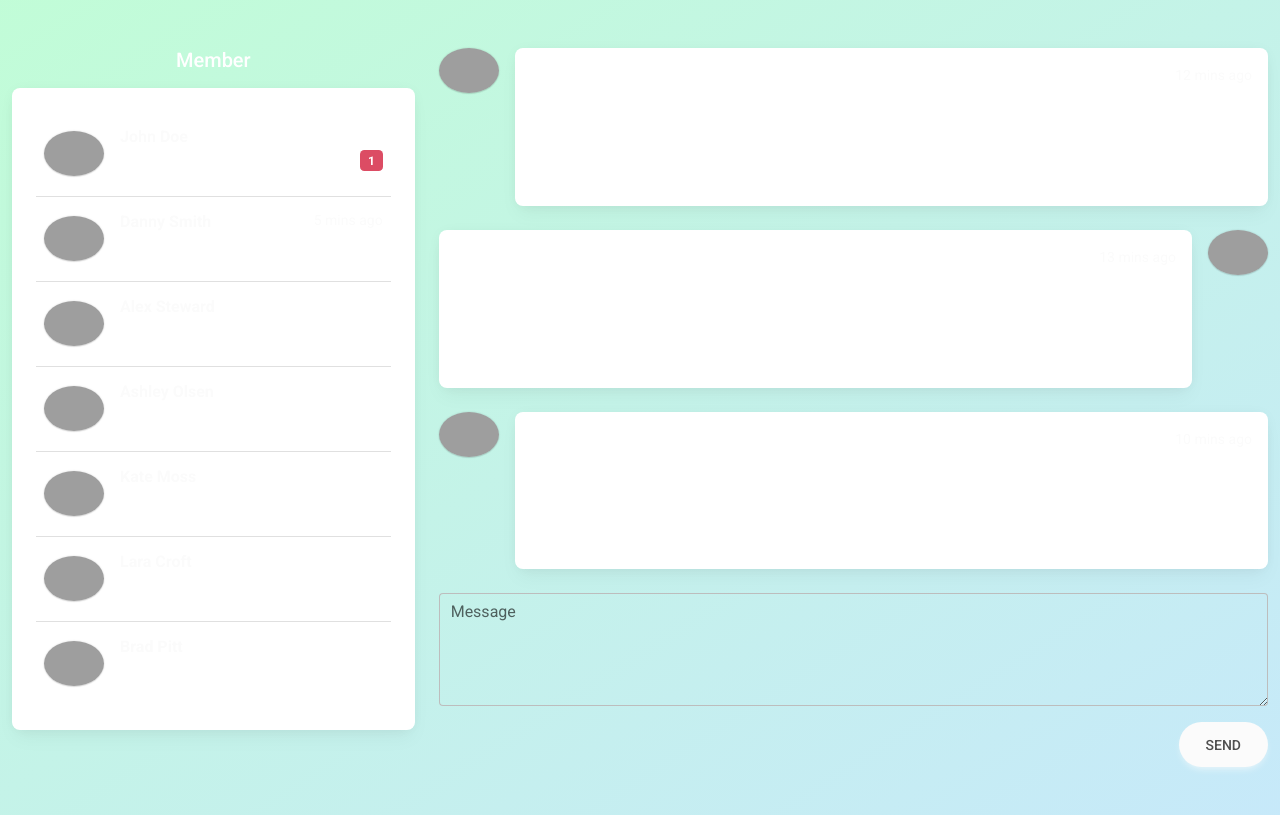
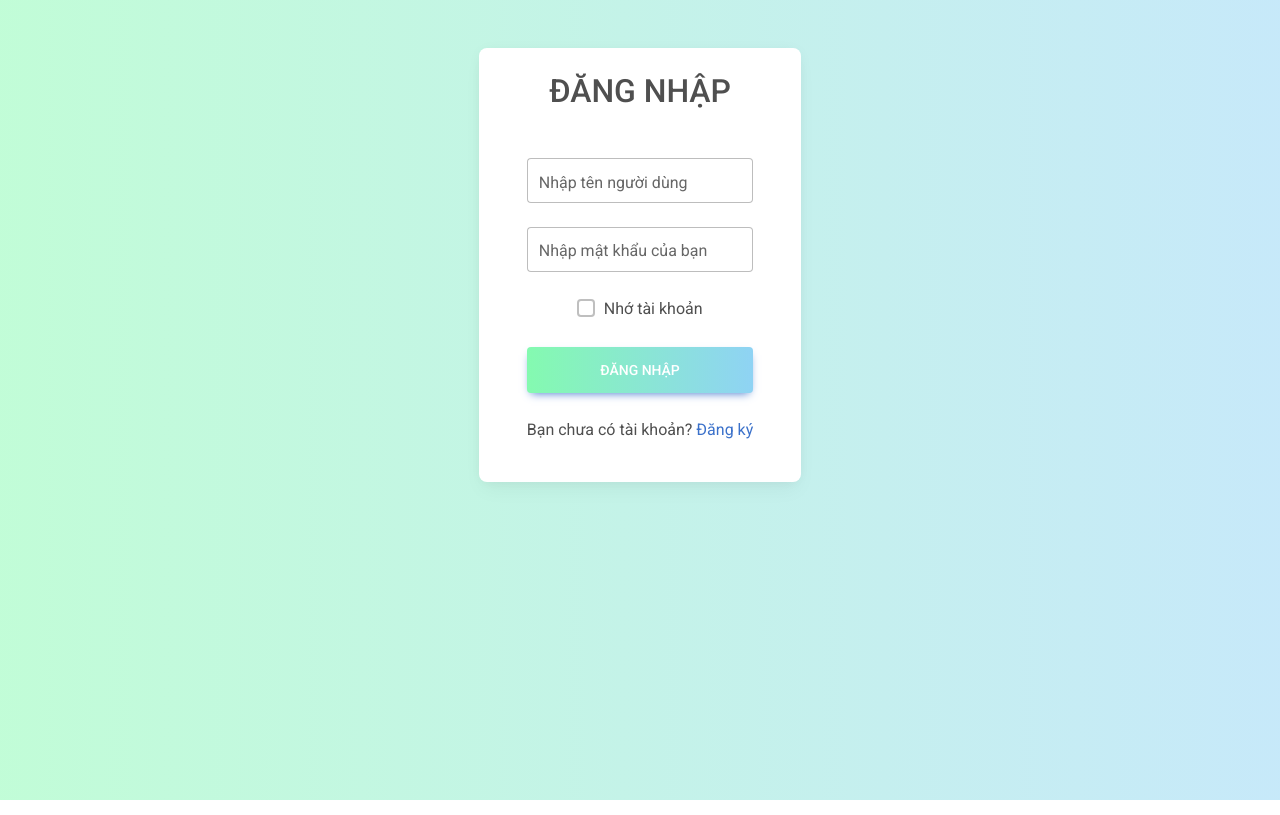
Before and after one commit to khanhnhuvuong/doAnFrontEnd, a React (Create React App) app: page / in a window 1280 px wide. Built offline with nearby package versions, Linux system fonts and the light colour scheme; no server answers; grey boxes are pictures that could not be loaded.

Commit message:
chuc nang logout

```diff
--- a/package.json
+++ b/package.json
@@ -37,5 +37,8 @@
       "last 1 firefox version",
       "last 1 safari version"
     ]
+  },
+  "devDependencies": {
+    "react-router-dom": "^5.2.0"
   }
 }
--- a/src/App.js
+++ b/src/App.js
@@ -2,11 +2,22 @@ import './App.css';
 import Register from "./components/register";
 import Login from "./components/login";
 import Chat from "./components/chatApp";
+import {Switch, Route, BrowserRouter} from "react-router-dom";
 function App() {
         return (
-            <div className={App}>
-                <Chat/>
-            </div>
+            <BrowserRouter>
+                <Switch>
+                    <Route exact path="/">
+                        <Login />
+                    </Route>
+                    <Route path="/register">
+                        <Register />
+                    </Route>
+                    <Route path="/chatApp">
+                        <Chat/>
+                    </Route>
+                </Switch>
+            </BrowserRouter>
         );
 }
 export default App;
--- a/src/components/chatApp/index.js
+++ b/src/components/chatApp/index.js
@@ -1,5 +1,7 @@
-import React from "react";
+import React, {useEffect, useState} from "react";
 import './index.css';
+import { useHistory, Link } from 'react-router-dom';
+
 import {
     MDBContainer,
     MDBRow,
@@ -10,14 +12,33 @@ import {
     MDBBtn,
     MDBTypography,
     MDBTextArea,
-    MDBCardHeader,
+    MDBCardHeader, MDBInput,
 } from "mdb-react-ui-kit";
 
-export default function Chat() {
+function Chat() {
+    const [socket, setSocket] = useState(null);
+    const history = useHistory();
+
+    const handleLogout = () => {
+        //Gửi yêu cầu đăng ký đến server WebSocket
+        const requestData = {
+            action: "onchat",
+            data: {
+                event: "LOGOUT",
+            },
+        };
+        history.push("/");
+    };
+
+
     return (
         <MDBContainer fluid className="py-5 gradient-custom">
             <MDBRow>
                 <MDBCol md="6" lg="5" xl="4" className="mb-4 mb-md-0">
+                    <MDBInput wrapperClass='mb-2' label='Nhập tên phòng' size='lg' id='form1' type='text'/>
+                    <MDBBtn className='w-20 m-lg-3 gradient-custom-3' size='lg' onClick={handleLogout}>Thêm</MDBBtn>
+                    <MDBBtn className='w-50 m-lg-3 gradient-custom-3' size='lg' onClick={handleLogout}>Đăng xuất</MDBBtn>
+
                     <h5 className="font-weight-bold mb-3 text-center text-white">
                         Member
                     </h5>
@@ -298,3 +319,5 @@ export default function Chat() {
         </MDBContainer>
     );
 }
+
+export default Chat;
--- a/src/components/login/index.js
+++ b/src/components/login/index.js
@@ -1,5 +1,6 @@
 import React, {useState, useEffect} from "react";
 import './index.css';
+import { useHistory, Link } from 'react-router-dom';
 import {
     MDBBtn,
     MDBContainer,
@@ -11,12 +12,13 @@ import {
     from 'mdb-react-ui-kit';
 
 function Login() {
-    const [roomName, setRoomName] = useState("");
+    // const [roomName, setRoomName] = useState("");
     const [socket, setSocket] = useState(null);
     const [isLoginSuccess, setIsLoginSuccess] = useState(false);
 
     const [user, setUser] = useState("");
     const [pass, setPass] = useState("");
+    const history = useHistory();
 
     // Khi component được tạo, thiết lập kết nối WebSocket
     useEffect(() => {
@@ -33,8 +35,9 @@ function Login() {
         };
     }, []);
 
-    const handleRegister = () => {
-        //Gửi yêu cầu đăng ký đến server WebSocket
+    const handleLogin = () => {
+        //Gửi yêu cầu đăng nhập đến server WebSocket
+        // eslint-disable-next-line react-hooks/rules-of-hooks
         const requestData = {
             action: "onchat",
             data: {
@@ -46,6 +49,7 @@ function Login() {
             },
         };
         socket.send(JSON.stringify(requestData));
+
     };
 
     //Sau khi đăng ký thành công, set socket và lưu trữ thông tin để đăng nhập
@@ -53,11 +57,13 @@ function Login() {
         if (socket) {
             socket.onmessage = (event) => {
                 const responseData = JSON.parse(event.data);
+                // eslint-disable-next-line react-hooks/rules-of-hooks
                 if (responseData && responseData.status === "success") {
-                    // Đăng ký thành công
+                    // Đăng nhập thành công
                     setIsLoginSuccess(true);
-
                     // Lưu trữ thông tin đăng nhập, ví dụ: lưu trữ token
+                    history.push('/chatApp');
+                    window.location.href = '/chatApp';
                 }
             };
         }
@@ -72,24 +78,20 @@ function Login() {
                     <MDBInput wrapperClass='mb-4' label='Nhập tên người dùng' size='lg' id='form1' type='text'
                               value={user}
                               onChange={(e) => setUser(e.target.value)}
-                              />
-                    {/*<MDBInput wrapperClass='mb-4' label='Nhập email của bạn' size='lg' id='form2' type='email'*/}
-                    {/*          value={email}*/}
-                    {/*          onChange={(e) => setUser(e.target.value)}*/}
-                    {/*          placeholder="Nhập email của bạn"*/}
-                    {/*/>*/}
+                    />
                     <MDBInput wrapperClass='mb-4' label='Nhập mật khẩu của bạn' size='lg' id='form3' type='password'
                               value={pass}
                               onChange={(e) => setPass(e.target.value)}
-                              />
+                    />
                     <div className='d-flex flex-row justify-content-center mb-4'>
                         <MDBCheckbox name='flexCheck' id='flexCheckDefault' label='Nhớ tài khoản'/>
                     </div>
-                    <MDBBtn className='mb-4 w-100 gradient-custom-4' size='lg' onClick={handleRegister}>Đăng nhập</MDBBtn>
-                    <p>Bạn chưa có tài khoản? <a href="#!">Đăng ký</a></p>
+                    <MDBBtn className='mb-4 w-100 gradient-custom-4' size='lg' onClick={handleLogin}>Đăng nhập</MDBBtn>
+                    <p>Bạn chưa có tài khoản? <Link to="/register">Đăng ký</Link></p>
                 </MDBCardBody>
             </MDBCard>
         </MDBContainer>
+
     );
 }
 
--- a/src/components/register/index.js
+++ b/src/components/register/index.js
@@ -1,5 +1,6 @@
 import React, {useState, useEffect} from "react";
 import './index.css';
+import { useHistory, Link } from 'react-router-dom';
 import {
     MDBBtn,
     MDBContainer,
@@ -17,6 +18,8 @@ function Register() {
 
     const [user, setUser] = useState("");
     const [pass, setPass] = useState("");
+
+    const history = useHistory();
 
     // Khi component được tạo, thiết lập kết nối WebSocket
     useEffect(() => {
@@ -57,6 +60,9 @@ function Register() {
                     // Đăng ký thành công
                     setIsLoginSuccess(true);
                     // Lưu trữ thông tin đăng nhập, ví dụ: lưu trữ token
+                    history.push('/login');
+                    window.location.href = '/login';
+
                 }
             };
         }
@@ -77,10 +83,10 @@ function Register() {
                               onChange={(e) => setPass(e.target.value)}
                     />
                     <div className='d-flex flex-row justify-content-center mb-4'>
-                        <MDBCheckbox name='flexCheck' id='flexCheckDefault' label='Đồng ý với điều khỏoản và dịch vụ'/>
+                        <MDBCheckbox name='flexCheck' id='flexCheckDefault' label='Đồng ý với điều khoản và dịch vụ'/>
                     </div>
                     <MDBBtn className='mb-4 w-100 gradient-custom-4' size='lg' onClick={handleRegister}>Đăng ký</MDBBtn>
-                    <p>Bạn đã có tài khoản? <a href="#!">Đăng nhập</a></p>
+                    <p>Bạn đã có tài khoản? <Link to="/">Đăng nhập</Link></p>
                 </MDBCardBody>
             </MDBCard>
         </MDBContainer>
```
Also changed, not shown: 1 other file (tests, documents, lock files or other folders).
